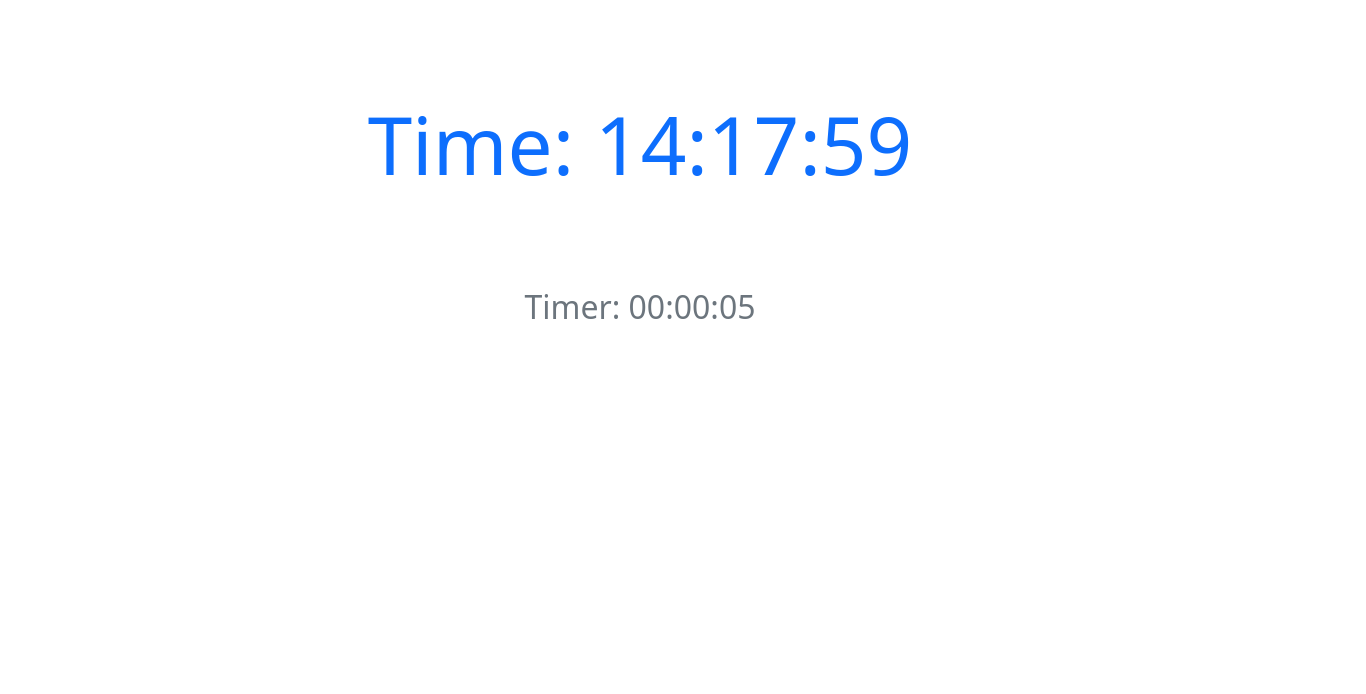
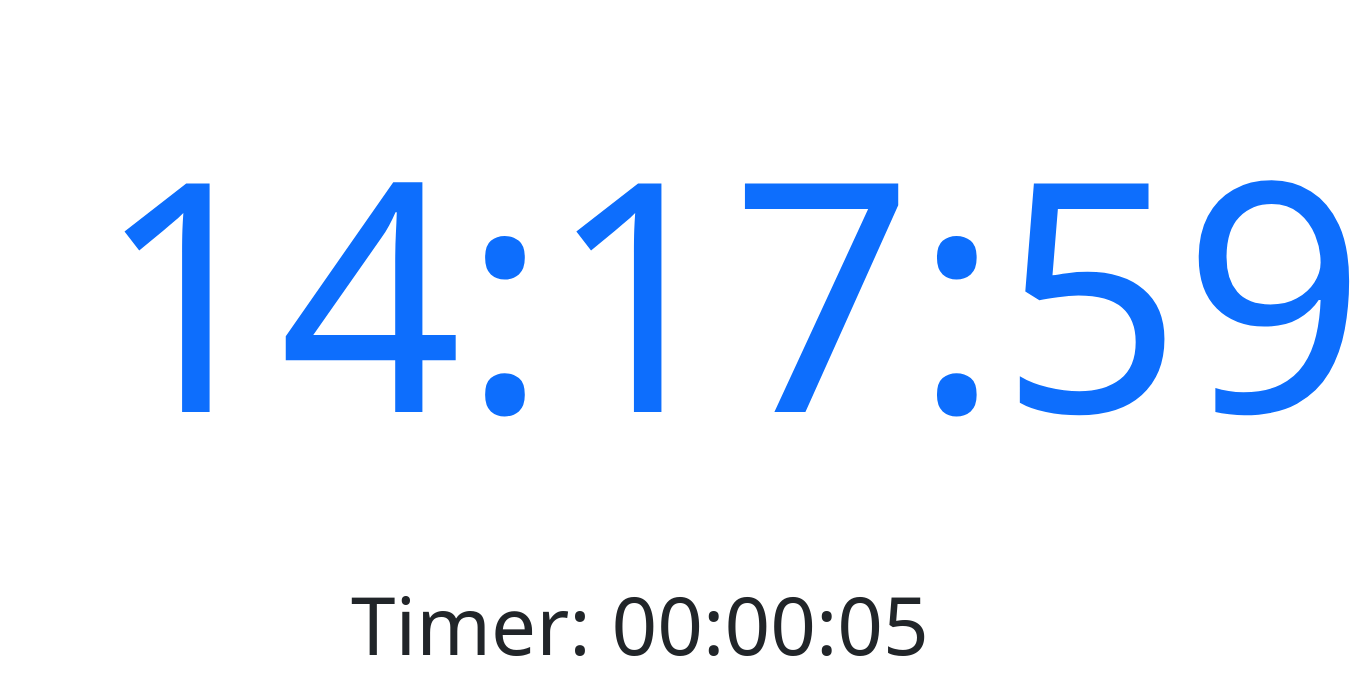
Before and after one commit to YiweiShen/Time_and_Timer, a plain HTML site: page index.html in a window 1280 px wide. Shown: the whole page, 1366 px wide, since content can reach past the window. Drawn offline with nearby package versions, Linux system fonts and the light colour scheme.

Commit message:
update font size

```diff
--- a/index.html
+++ b/index.html
@@ -9,8 +9,8 @@
     <style></style>
 </head>
 <body>
-    <h1 class="text-center text-primary display-1 mt-5 p-5" id="time"></h1>
-    <h2 class="text-center text-secondary m-5" id="timer"></h2>
+    <h1 class="text-center text-primary m-5 p-5" id="time" style="font-size: 40vh;"></h1>
+    <h2 class="text-center m-5" id="timer" style="font-size: 10vh;"></h2>
 </body>
 <script src="https://code.jquery.com/jquery-3.6.0.slim.js" integrity="sha256-HwWONEZrpuoh951cQD1ov2HUK5zA5DwJ1DNUXaM6FsY=" crossorigin="anonymous"></script>
 <script src="timeAndTimer.js"></script>
--- a/timeAndTimer.js
+++ b/timeAndTimer.js
@@ -20,6 +20,6 @@ setInterval(function() {
     var time_m = (m < 10) ? ('0' + m) : m;
     var time_s = (s < 10) ? ('0' + s) : s;
 
-    $('#time').html('Time: ' + time_h + ':' + time_m + ':' + time_s);
+    $('#time').html(time_h + ':' + time_m + ':' + time_s);
     $('#timer').html('Timer: ' + timer_h + ':' + timer_m + ':' + timer_s);
   }, 1000);
```
